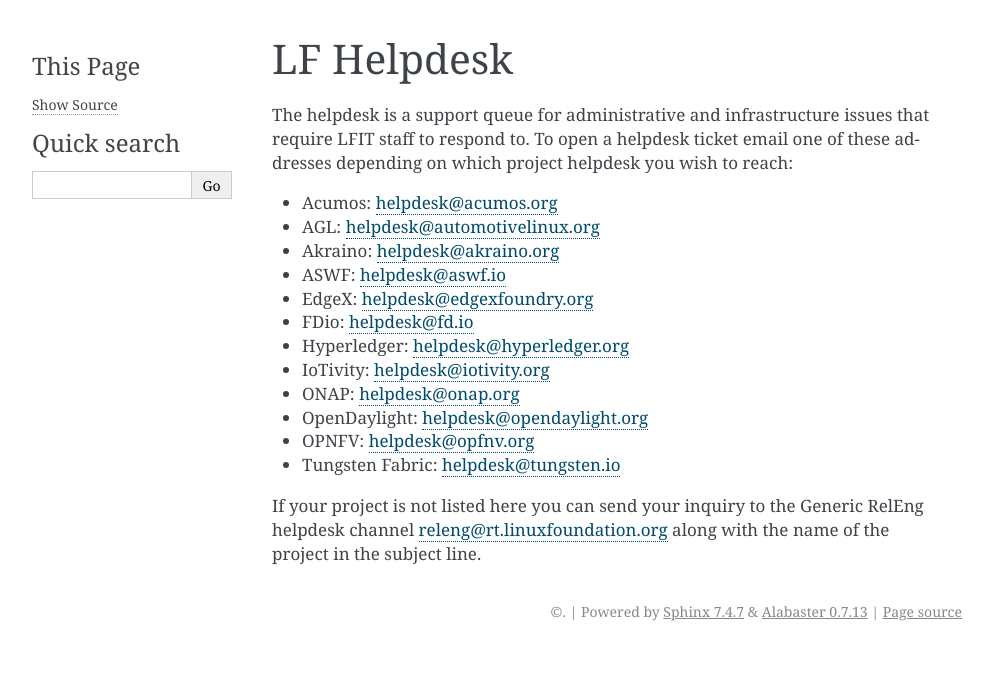
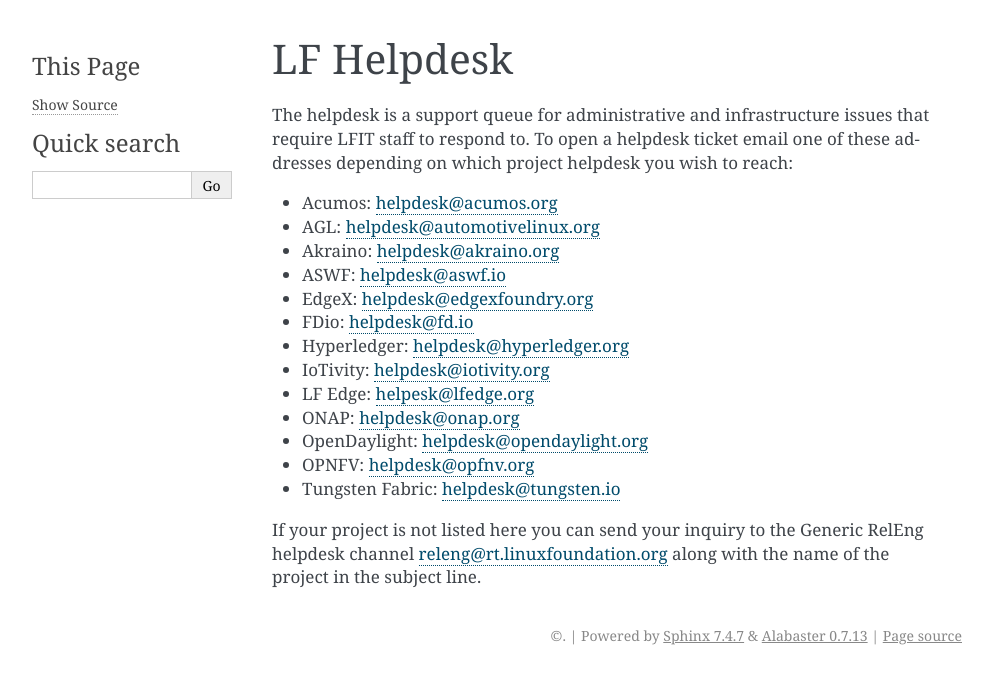
Before and after one commit to lfit/releng-docs, a Sphinx documentation site: the page built from docs/helpdesk.rst, in a window 1280 px wide. Shown: the top 684 px of the page, without its empty margins (148-1141 px from the left). Built offline with Sphinx 7.4.7, drawn with Linux system fonts in a browser that asks for light colours; the version number could not be read and is left out.

Commit message:
Add LF Edge helpdesk handler
The LF Edge project was apparently told that they have a
helpdesk@lfedge.org handler, but it was never properly established.
Since this has been communicated to the project that it exists (and
there was some mail routing in place) we need to have it documented.

Issue: IT-16332
Change-Id: I12a475be8ffedd4ccfb082bb592950b30b030401
Signed-off-by: Andrew Grimberg <agrimberg@linuxfoundation.org>

```diff
--- a/docs/helpdesk.rst
+++ b/docs/helpdesk.rst
@@ -16,6 +16,7 @@
 * FDio: helpdesk@fd.io
 * Hyperledger: helpdesk@hyperledger.org
 * IoTivity: helpdesk@iotivity.org
+* LF Edge: helpesk@lfedge.org
 * ONAP: helpdesk@onap.org
 * OpenDaylight: helpdesk@opendaylight.org
 * OPNFV: helpdesk@opfnv.org
```
